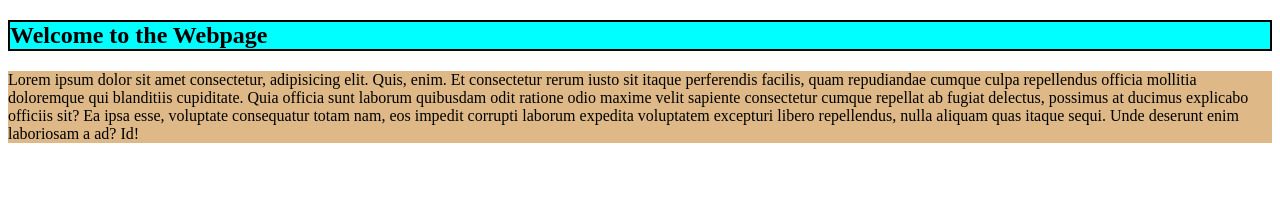
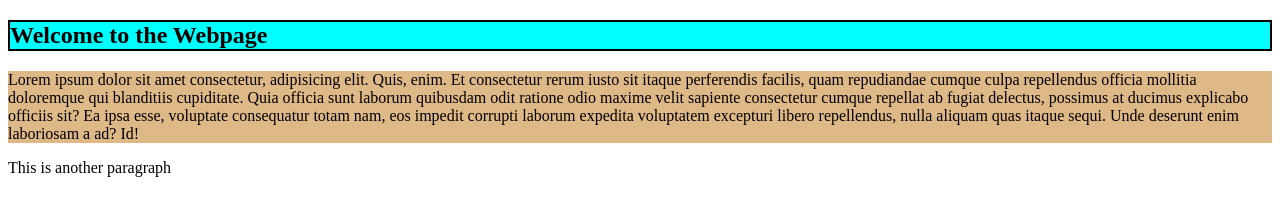
Before and after one commit to rishi2136/demo-folder, a plain HTML site: page new-file/index.html in a window 1280 px wide. Drawn offline with Linux system fonts and the light colour scheme.

Commit message:
Update index.html

```diff
--- a/new-file/index.html
+++ b/new-file/index.html
@@ -9,6 +9,7 @@
 <body>
     <h2 class="heading">Welcome to the Webpage</h2>
     <p class="content">Lorem ipsum dolor sit amet consectetur, adipisicing elit. Quis, enim. Et consectetur rerum iusto sit itaque perferendis facilis, quam repudiandae cumque culpa repellendus officia mollitia doloremque qui blanditiis cupiditate. Quia officia sunt laborum quibusdam odit ratione odio maxime velit sapiente consectetur cumque repellat ab fugiat delectus, possimus at ducimus explicabo officiis sit? Ea ipsa esse, voluptate consequatur totam nam, eos impedit corrupti laborum expedita voluptatem excepturi libero repellendus, nulla aliquam quas itaque sequi. Unde deserunt enim laboriosam a ad? Id!</p>
+   <div>This is another paragraph</div>
     <script src="script.js"></script>
 </body>
 </html>
```
